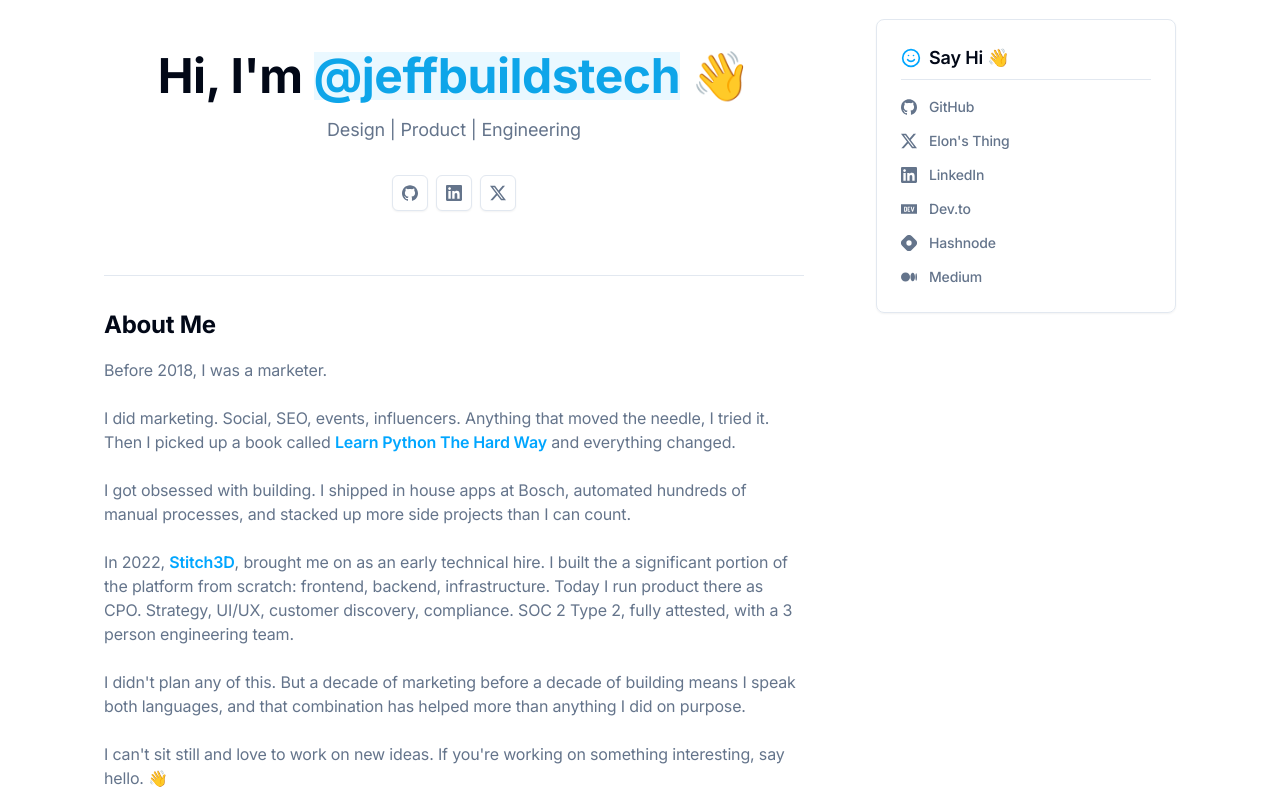
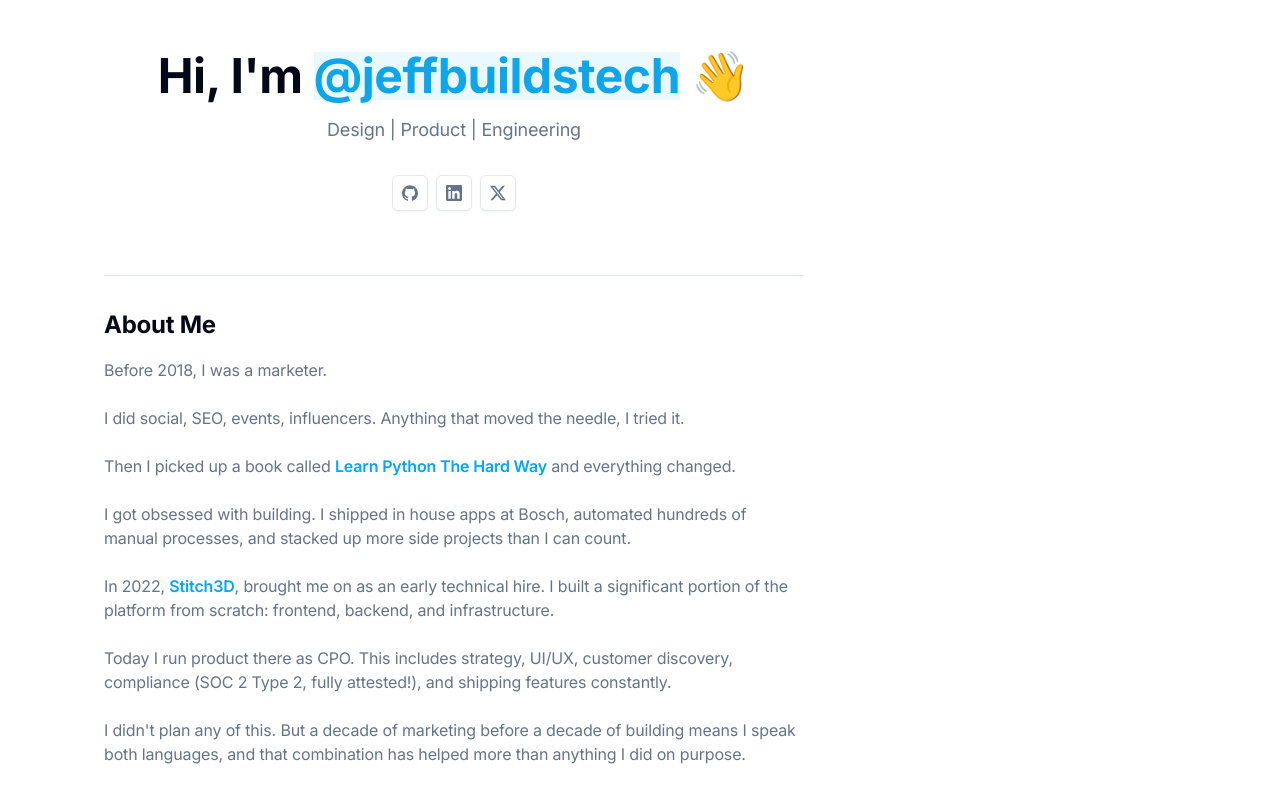
Before and after one commit to jljakin2/jbt, a Next.js app: page / in a window 1280 px wide. Shown: the part 405-1198 px from the top of the page. Built offline with nearby package versions, Linux system fonts and the light colour scheme.

Commit message:
updated hero description and cleaned out old links no longer being used

```diff
--- a/app/(main)/page.tsx
+++ b/app/(main)/page.tsx
@@ -129,8 +129,11 @@ export default function Home() {
               Before 2018, I was a marketer.
             </p>
             <p className="text-muted-foreground mb-6">
-              I did marketing. Social, SEO, events, influencers. Anything that
-              moved the needle, I tried it. Then I picked up a book called{" "}
+              I did social, SEO, events, influencers. Anything that moved the
+              needle, I tried it.
+            </p>
+            <p className="text-muted-foreground mb-6">
+              Then I picked up a book called{" "}
               <a
                 className="font-semibold text-primary no-underline hover:underline transition-all duration-300"
                 href="https://www.amazon.com/Learn-Python-Hard-Way-Introduction/dp/0134692888/ref=sr_1_1?crid=CSRKAKUXFENG&dib=eyJ2IjoiMSJ9.Jsi9FEra3XWdrQnZX3Mt5QElFFIXBcRk2NWUPdIwjU27HCp6f40Yc3nCUS72X4HY.Hhigpfrs7GEJMyZs9DEyEvVu_PHWXtSw8pWYHYhvuMM&dib_tag=se&keywords=learn+python+the+hardway&qid=1727639174&sprefix=learn+python+the+hardwa%2Caps%2C140&sr=8-1"
@@ -157,11 +160,14 @@ export default function Home() {
               >
                 Stitch3D
               </a>
-              , brought me on as an early technical hire. I built the a
-              significant portion of the platform from scratch: frontend,
-              backend, infrastructure. Today I run product there as CPO.
-              Strategy, UI/UX, customer discovery, compliance. SOC 2 Type 2,
-              fully attested, with a 3 person engineering team.
+              , brought me on as an early technical hire. I built a significant
+              portion of the platform from scratch: frontend, backend, and
+              infrastructure.
+            </p>
+            <p className="text-muted-foreground mb-6">
+              Today I run product there as CPO. This includes strategy, UI/UX,
+              customer discovery, compliance (SOC 2 Type 2, fully attested!),
+              and shipping features constantly.
             </p>
             <p className="text-muted-foreground mb-6">
               I didn't plan any of this. But a decade of marketing before a
@@ -169,8 +175,8 @@ export default function Home() {
               combination has helped more than anything I did on purpose.
             </p>
             <p className="text-muted-foreground mb-6">
-              I can't sit still and love to work on new ideas. If you're working
-              on something interesting, say hello. 👋
+              I can't sit still and love to work on new ideas, so if you're
+              working on something interesting...say hello. 👋
             </p>
           </section>
 
@@ -187,7 +193,7 @@ export default function Home() {
       {/* Right sidebar */}
       <aside className="!mt-20 md:!mt-0 md:w-[240px] lg:w-[300px] shrink-0">
         <div className="space-y-6">
-          <WidgetNewsletter />
+          {/* <WidgetNewsletter /> */}
           <WidgetConnect />
           {/* <WidgetSponsor /> */}
         </div>
--- a/components/ui/header.tsx
+++ b/components/ui/header.tsx
@@ -3,7 +3,6 @@ import { ThemeSwitch } from "./theme-switch";
 import Navigation from "./navigation";
 import { Button } from "@/components/ui/button";
 import { ConfettiSideCannons } from "../confetti-side-cannons";
-import { PlayNavButton } from "./play-nav-button";
 
 export default function Header() {
   return (
@@ -44,8 +43,6 @@ export default function Header() {
           {/* Light switch */}
           <ThemeSwitch />
           <ConfettiSideCannons />
-          {/* Play — its own thing */}
-          <PlayNavButton />
 
           {/* Button */}
 
--- a/components/ui/navigation.tsx
+++ b/components/ui/navigation.tsx
@@ -5,6 +5,7 @@ import { usePathname } from "next/navigation";
 import Logo from "../logo";
 import { Sheet, SheetContent, SheetTrigger } from "./sheet";
 import { BookOpenText, Menu, Mic, Pickaxe } from "lucide-react";
+import { PlayNavButton } from "./play-nav-button";
 import { useState } from "react";
 
 export default function Navigation() {
@@ -80,6 +81,10 @@ export default function Navigation() {
             </Link>
           </li>
         ))}
+        {/* Play — its own thing, so it keeps its icon instead of a text label */}
+        <li className="px-2">
+          <PlayNavButton />
+        </li>
         {/* <li className="py-2">
           <Link
             href="/projects"
--- a/components/widget-connect.tsx
+++ b/components/widget-connect.tsx
@@ -19,7 +19,7 @@ export default function ProfessionalSocialConnections() {
         />
         <SocialLink
           icon={<X className="!w-4 !h-4 " />}
-          name="Elon's Thing"
+          name="X (Twitter)"
           url="https://twitter.com/jeffbuildstech"
         />
         <SocialLink
@@ -27,7 +27,7 @@ export default function ProfessionalSocialConnections() {
           name="LinkedIn"
           url="https://www.linkedin.com/in/jeff-jakinovich/"
         />
-        <SocialLink
+        {/* <SocialLink
           icon={<Devto className="!w-4 !h-4 " />}
           name="Dev.to"
           url="https://dev.to/jeffbuildstech"
@@ -41,7 +41,7 @@ export default function ProfessionalSocialConnections() {
           icon={<Medium className="!w-4 !h-4 " />}
           name="Medium"
           url="https://medium.com/@jeff.jakinovich"
-        />
+        /> */}
       </div>
     </div>
   );
```
